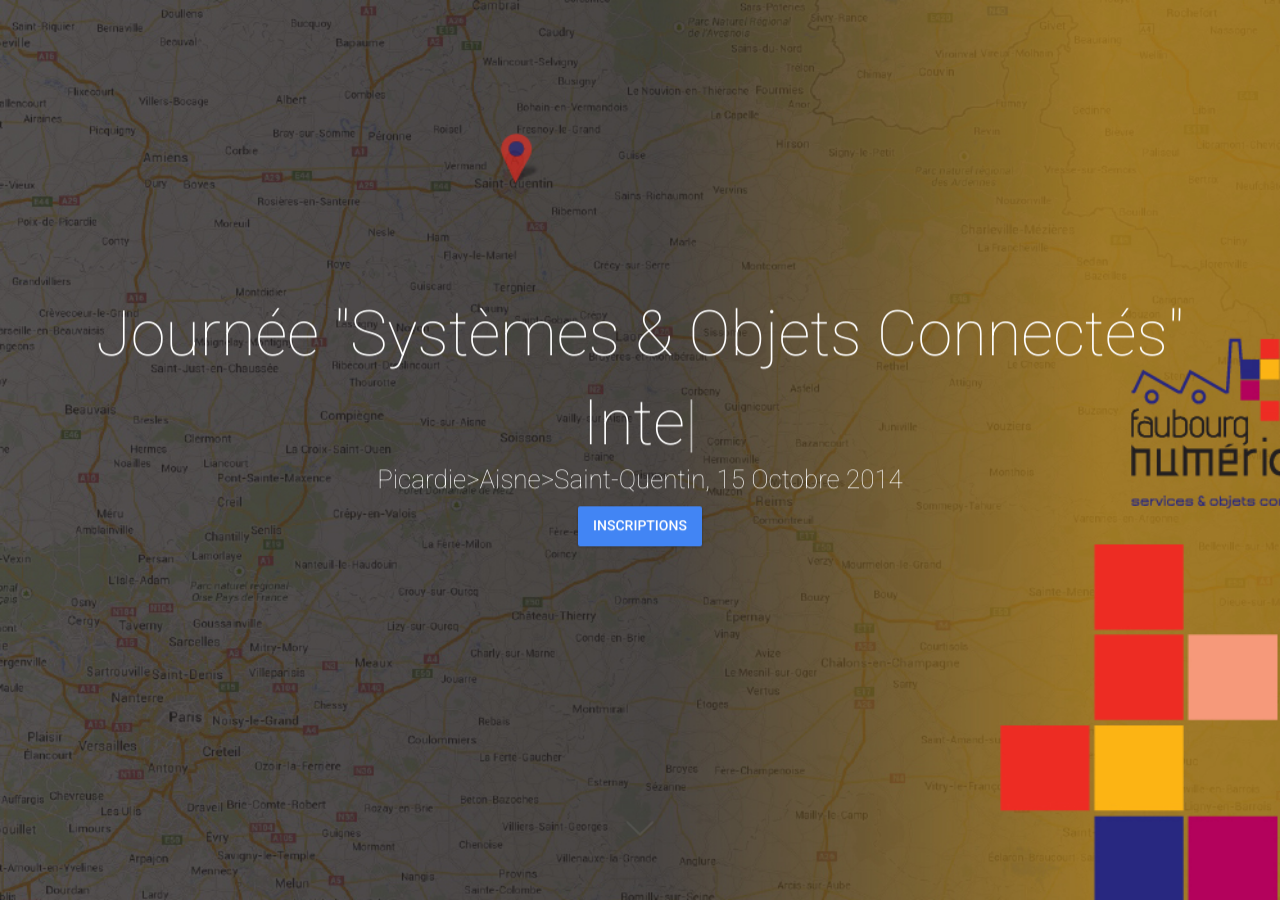
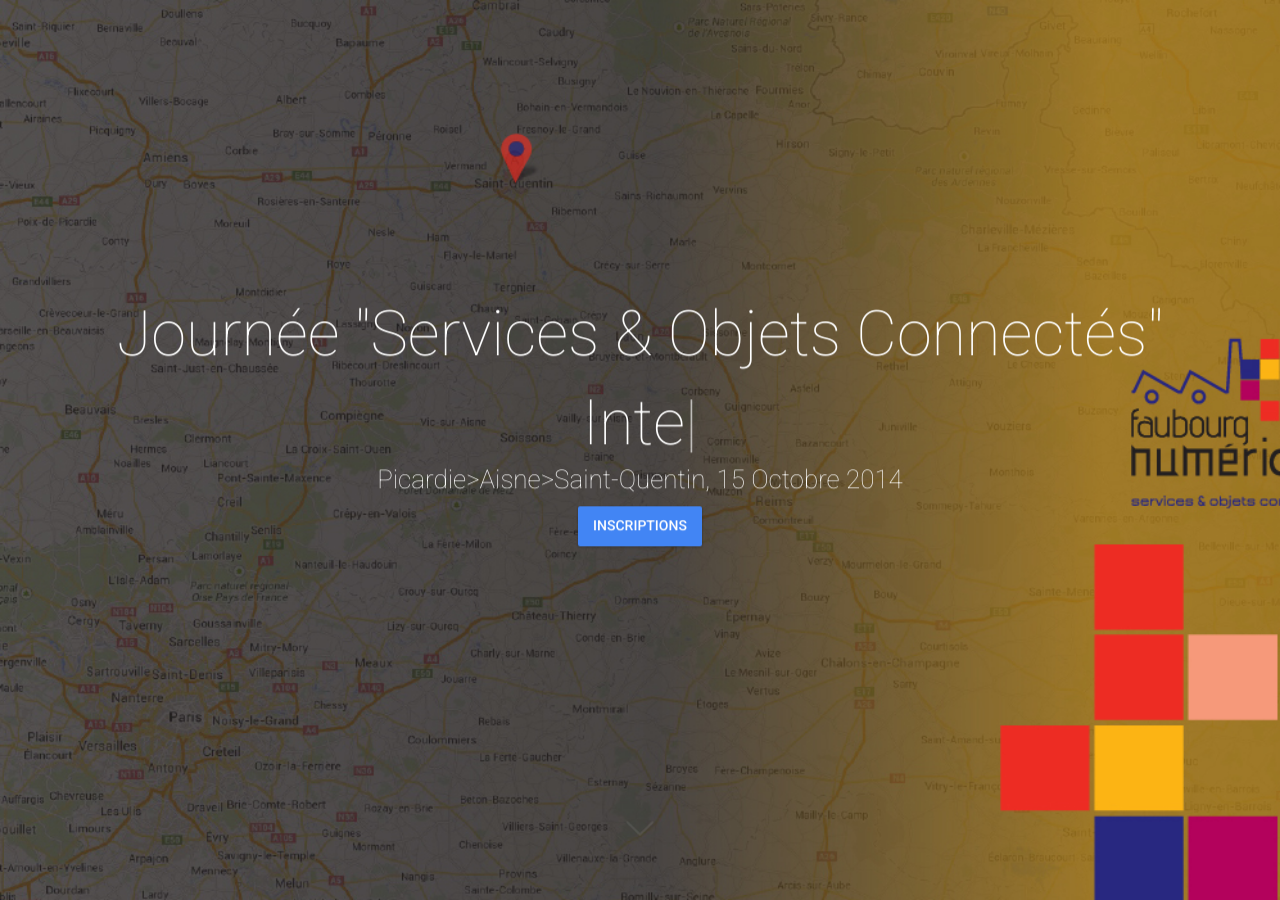
Before and after one commit to MaximeMularz/gdg-intel, a Jekyll site: the page built from index.html, in a window 1280 px wide and 900 px high. Built offline with Jekyll 4.4.1, drawn with Linux system fonts in a browser that asks for light colours; nearby versions of some CDN libraries; comment, search, counter and statistics services are not loaded.

Commit message:
Correction Vincent, titre + bouton

```diff
--- a/_includes/hero.html
+++ b/_includes/hero.html
@@ -4,7 +4,7 @@
     <div class="content-wrapper">
     <div class="jumbotron">
         <div class="animated hiding" data-animation="fadeInDown" data-delay="500">
-            <h1>Journée "Systèmes & Objets Connectés"</h1>
+            <h1>Journée "Services & Objets Connectés"</h1>
             {% assign heroText = site.heroTitle | split:"<typeout>" %}
             <h1>{{ heroText[0] }}<span id="typeout-text" class="hidden-xs"></span><span class="typeout-fallback">{{ site.typeoutFallback }}</span>{{ heroText[1] }}</h1>
             <p>{{ site.eventDate }}</p>
```
